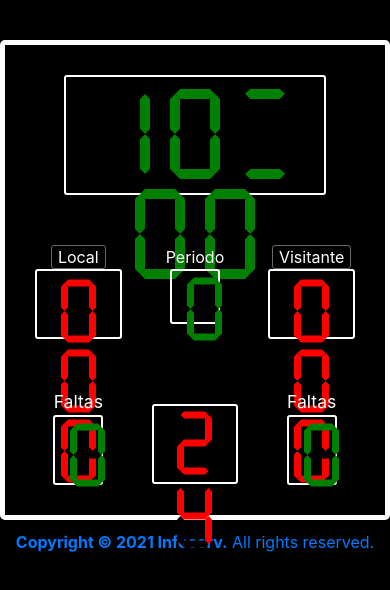
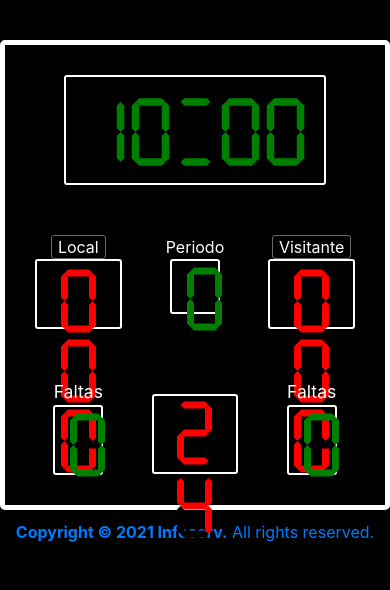
Before and after one commit to enzoM97/marcador, a Next.js app: page / in a window 390 px wide. Shown: the top 590 px of the page. Built offline with nearby package versions, Linux system fonts and the light colour scheme.

Commit message:
leds responsiveness

```diff
--- a/components/Clock.jsx
+++ b/components/Clock.jsx
@@ -3,18 +3,14 @@ import SevenSegmentDisplay from './SevenSegmentDisplay'
 import { Row, Col } from 'react-bootstrap'
 
 const Clock = () => {
-  const ledSize = {
-    width: '70px',
-    height: '100px'
-  }
   return (
     <Row>
       <Col xs={9} sm={6} md={4} id="clock">
-          <SevenSegmentDisplay style={ledSize} ledBorder={'transparent'} ledColorOn={'green'} ledColorOff={'black'} character={1} />
-          <SevenSegmentDisplay style={ledSize} ledBorder={'transparent'} ledColorOn={'green'} ledColorOff={'black'} character={0} />
-          <SevenSegmentDisplay style={ledSize} ledBorder={'transparent'} ledColorOn={'green'} ledColorOff={'black'} character={':'} />
-          <SevenSegmentDisplay style={ledSize} ledBorder={'transparent'} ledColorOn={'green'} ledColorOff={'black'} character={0} />
-          <SevenSegmentDisplay style={ledSize} ledBorder={'transparent'} ledColorOn={'green'} ledColorOff={'black'} character={0} />
+          <SevenSegmentDisplay ledBorder={'transparent'} ledColorOn={'green'} ledColorOff={'black'} character={1} />
+          <SevenSegmentDisplay ledBorder={'transparent'} ledColorOn={'green'} ledColorOff={'black'} character={0} />
+          <SevenSegmentDisplay ledBorder={'transparent'} ledColorOn={'green'} ledColorOff={'black'} character={':'} />
+          <SevenSegmentDisplay ledBorder={'transparent'} ledColorOn={'green'} ledColorOff={'black'} character={0} />
+          <SevenSegmentDisplay ledBorder={'transparent'} ledColorOn={'green'} ledColorOff={'black'} character={0} />
       </Col>
     </Row>
   )
--- a/styles/globals.css
+++ b/styles/globals.css
@@ -46,15 +46,17 @@ a {
  */
 
 #clock {
-  height: 120px;
+  height: 110px;
   width: 150px;
   margin: auto;
-  padding-top: 7px;
+  padding-top: 5px;
+  padding-left: 5px;
+  padding-right: 5px;
 }
-#clock span {
-  font-size: 4.5em;
+#clock svg {
+  width: 45px;
+  height: 100px;
 }
-
 /*
  * text row: home, period and guest texts
  */
@@ -148,6 +150,10 @@ a {
   #clock span {
     font-size: 5em;
   }
+  #clock svg {
+    width: 70px;
+    height: 100px;
+  }
   /*
   * text row: home, period and guest texts
   */
```
